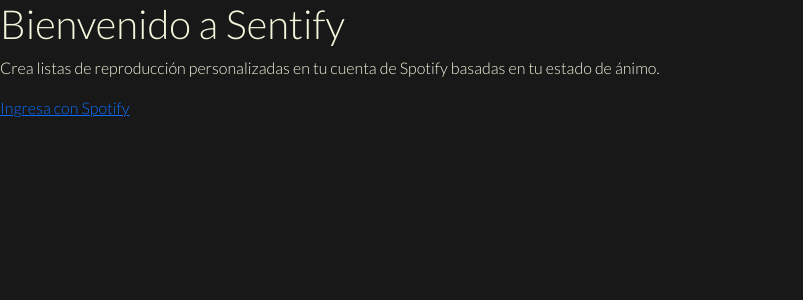
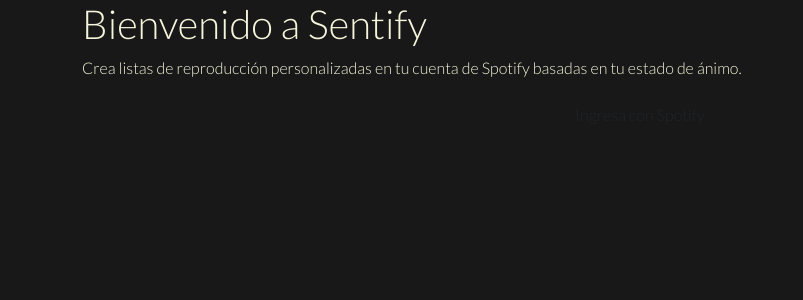
Before and after one commit to manuelmarinduque/Song_classification_prototype, a Django app: page / in a window 1280 px wide. Shown: the top 300 px of the page, without its empty margins (0-803 px from the left). Run offline with Django 3.2, Linux system fonts and the light colour scheme; parts of the project's set-up code (start-up, migrations or seed data) failed here and were passed over.

Commit message:
CSS para cada template

```diff
--- /dev/null
+++ b/apps/core/static/core/css/base.css
@@ -0,0 +1,7 @@
+@import url('https://fonts.googleapis.com/css2?family=Lato:wght@300&display=swap');
+
+* {
+    background-color: #181818;
+    color: beige;
+    font-family: Lato;
+}
--- a/apps/core/static/core/css/core.css
+++ b/apps/core/static/core/css/playlist.css
@@ -1,11 +1,3 @@
-@import url('https://fonts.googleapis.com/css2?family=Lato:wght@300&display=swap');
-
-* {
-    background-color: #181818;
-    color: beige;
-    font-family: Lato;
-}
-
 .start-div {
     margin-bottom: 20px;
 }
--- a/apps/core/templates/core/base.html
+++ b/apps/core/templates/core/base.html
@@ -7,7 +7,8 @@
     <meta charset="UTF-8">
     <meta name="viewport" content="width=device-width, initial-scale=1.0">
     <title> {% block title %} {% endblock title %} </title>
-    <link rel="stylesheet" href="{% static '/core/css/core.css' %}">
+    <link rel="stylesheet" href="{% static '/core/css/base.css' %}">
+    {% block stylesheet %} {% endblock stylesheet %}
     <link rel="icon" type="image/jpg" href="{% static '/core/media/logo.jpg' %}">
     <link href="https://cdn.jsdelivr.net/npm/bootstrap@5.0.0-beta1/dist/css/bootstrap.min.css" rel="stylesheet" integrity="sha384-giJF6kkoqNQ00vy+HMDP7azOuL0xtbfIcaT9wjKHr8RbDVddVHyTfAAsrekwKmP1" crossorigin="anonymous">
 </head>
--- a/apps/core/templates/core/login.html
+++ b/apps/core/templates/core/login.html
@@ -1,19 +1,28 @@
 {% extends 'core/base.html' %}
+{% load static %}
 
 {% block title %} Login {% endblock title %}
 
+{% block stylesheet %}
+<link rel="stylesheet" href="{% static '/core/css/core.css' %}">
+{% endblock stylesheet %}
+
 {% block contents %}
 
-<div>
-    <h1>Bienvenido a Sentify</h1>
-</div>
+<div class="container">
 
-<div>
-    <p>Crea listas de reproducción personalizadas en tu cuenta de Spotify basadas en tu estado de ánimo.</p>
-</div>
+    <div class="row">
+        <h1>Bienvenido a Sentify</h1>
+    </div>
 
-<div>
-    <a href="{% url 'social:begin' 'spotify' %}"> Ingresa con Spotify </a>
+    <div class="row">
+        <p>Crea listas de reproducción personalizadas en tu cuenta de Spotify basadas en tu estado de ánimo.</p>
+    </div>
+
+    <div class="row">
+        <a href="{% url 'social:begin' 'spotify' %}" class="btn"> Ingresa con Spotify </a>
+    </div>
+
 </div>
 
 {% endblock contents %}
--- a/apps/core/templates/core/playlist.html
+++ b/apps/core/templates/core/playlist.html
@@ -1,6 +1,11 @@
 {% extends 'core/base.html' %}
+{% load static %}
 
 {% block title %} Playlist {% endblock title %}
+
+{% block stylesheet %}
+    <link rel="stylesheet" href="{% static '/core/css/playlist.css' %}">
+{% endblock stylesheet %}
 
 {% block contents %}
 
```
Also changed, not shown: apps/core/static/core/css/home.css (added), apps/core/static/core/css/login.css (added).
